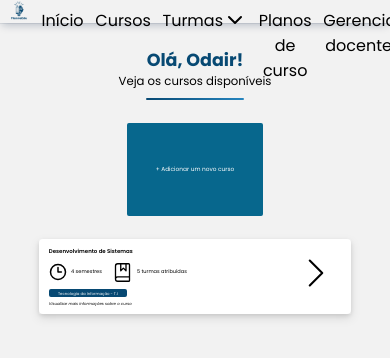
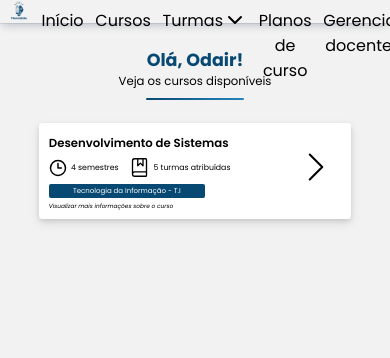
Before and after one commit to larissacoelho21/PlanneEdu-FrontEnd, a React (Vite) app in the folder PlanneEdu_Front/: page /cursosopp in a window 390 px wide. Shown: the top 358 px of the page. Built offline with nearby package versions, Linux system fonts and the light colour scheme.

Commit message:
Atualizando Cursp Opp versão mobile

```diff
--- a/PlanneEdu_Front/src/Css/Opp/CursosOpp.css
+++ b/PlanneEdu_Front/src/Css/Opp/CursosOpp.css
@@ -8,7 +8,7 @@
 .Class-curso {
   display: flex;
   align-items: center;
-    margin: .5vw 0;
+  margin: 0.5vw 0;
   gap: 1vw;
   margin-right: vw;
 }
@@ -25,17 +25,17 @@
   margin-right: 2vw;
 }
 
-.semester-curso img{
+.semester-curso img {
   width: 1.6vw;
 }
 
-.semester-curso h1{
+.semester-curso h1 {
   font-size: 1.3vw;
   font-weight: normal;
   margin: 0.6vw;
 }
 
-.technology-curso{
+.technology-curso {
   font-size: 1vw;
   background-color: #074973;
   width: 20vw;
@@ -46,7 +46,7 @@
   border-radius: 0.5vw;
 }
 
-.Data-curso{
+.Data-curso {
   display: flex;
   flex-direction: column;
   gap: 1vw;
@@ -57,3 +57,30 @@
   font-size: 1vw;
   font-weight: 400;
 }
+
+/* --------------------Versão Mobile-------------------- */
+
+@media only screen and (max-width: 800px) {
+    .buttons-class {
+        display: none;
+    }
+
+    .Subject {
+        padding-top: 1vw;
+        font-size: 3vw;
+    }
+
+    .semester-curso h1,
+    .Class-curso p {
+        font-size: 2vw;
+    }
+
+    .technology-curso {
+        font-size: 1.8vw;
+        width: 40vw;
+    }
+
+    .Data-curso > p {
+        font-size: 1.5vw;
+    }
+}
--- a/PlanneEdu_Front/src/Css/Opp/HomeOpp.css
+++ b/PlanneEdu_Front/src/Css/Opp/HomeOpp.css
@@ -15,7 +15,8 @@
   box-shadow: rgba(17, 17, 26, 0.1) 0px 0px 16px;
 }
 
-th, .td {
+th,
+.td {
   border: 0.1vw solid #ddd;
   padding: 0.8vw;
 }
@@ -62,7 +63,8 @@ thead th {
   border-bottom-left-radius: 1vw;
 }
 
-.td, th {
+.td,
+th {
   text-align: center;
 }
 
@@ -95,7 +97,7 @@ thead th {
 }
 
 .button {
-    background-color: #074973B2;
+  background-color: #074973b2;
   border: none;
   color: white;
   padding: 0.8vw 1.6vw;
@@ -111,7 +113,6 @@ thead th {
 .button:hover {
   background-color: #165d89b2;
 }
-
 
 /* --------------------Versão Mobile-------------------- */
 
```
Lines whose indentation alone changed are shown as unchanged.
